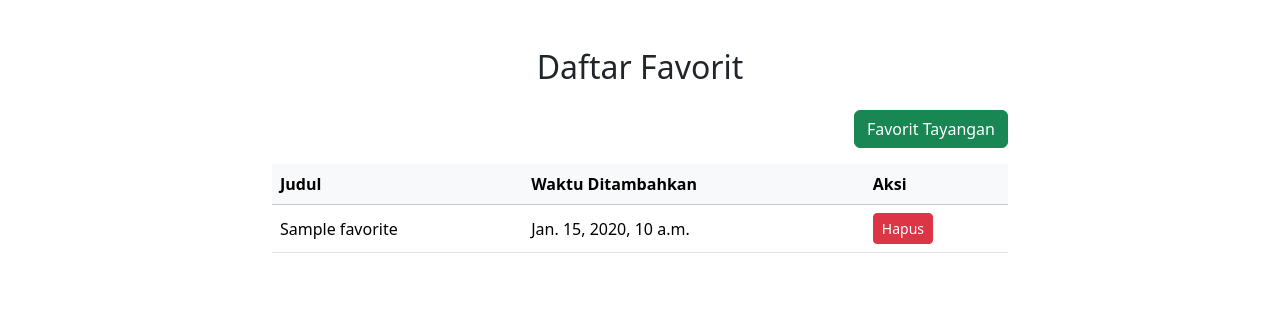
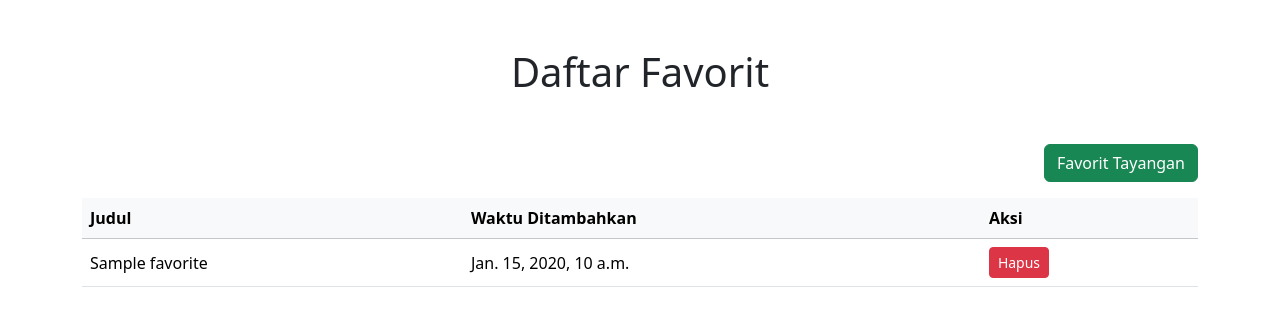
Before and after one commit to fahmi-ramadhan/pacilflix, a Django app: template favorite/templates/favorite/index.html in a window 1280 px wide. Shown: the part 56-382 px from the top of the page. Run offline with Django 5.2, Linux system fonts and the light colour scheme; the template is opened without the code that fills it: most values are stand-ins (such as "Sample title", 1, 10 or a date in 2020).

Commit message:
Update font size and table width

```diff
--- a/favorite/templates/favorite/index.html
+++ b/favorite/templates/favorite/index.html
@@ -30,15 +30,15 @@
 </div>
 
 <!-- Main content -->
-<div class="container mt-5">
-    <h2 class="text-center mb-4">Daftar Favorit</h2>
+<div class="container my-5">
+    <h1 class="text-center mb-5">Daftar Favorit</h1>
     <div class="row justify-content-center">
-        <div class="col-md-8">
+        <div class="col-md-12">
             <div class="mb-3 text-end">
                 <button class="btn btn-success favorites-button" data-bs-toggle="modal" data-bs-target="#favorites-modal">Favorit Tayangan</button>
             </div>
             <div class="table-responsive">
-                <table class="table table-hover align-middle">
+                <table class="table align-middle">
                     <thead class="table-light">
                         <tr>
                             <th scope="col">Judul</th>
```
